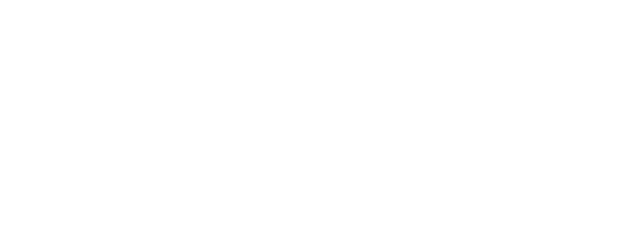
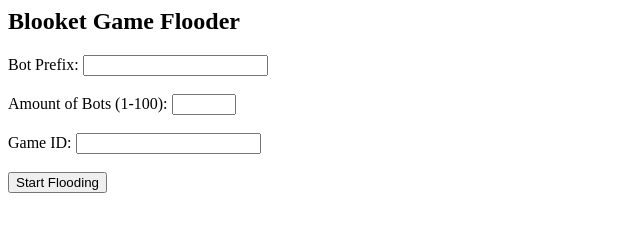
Before and after one commit to IdkTonaii/idktonaii.github.io, a plain HTML site: page blooket/index.html in a window 1280 px wide. Shown: the whole page, without its empty margins (0-640 px from the left). Drawn offline with Linux system fonts and the light colour scheme.

Commit message:
Update index.html

```diff
--- a/blooket/index.html
+++ b/blooket/index.html
@@ -1,6 +1,20 @@
 <html>
-  <head><title>Blooket Game Flooder</title></head>
+  <head>
+    <title>Blooket Game Flooder</title>
+  </head>
   <body>
+    <h2>Blooket Game Flooder</h2>
+    <form action="start_flooding.php" method="POST">
+      <label for="botPrefix">Bot Prefix:</label>
+      <input type="text" id="botPrefix" name="botPrefix" required><br><br>
 
+      <label for="amountOfBots">Amount of Bots (1-100):</label>
+      <input type="number" id="amountOfBots" name="amountOfBots" min="1" max="100" required><br><br>
+
+      <label for="gameID">Game ID:</label>
+      <input type="text" id="gameID" name="gameID" required><br><br>
+
+      <input type="submit" value="Start Flooding">
+    </form>
   </body>
 </html>
```
